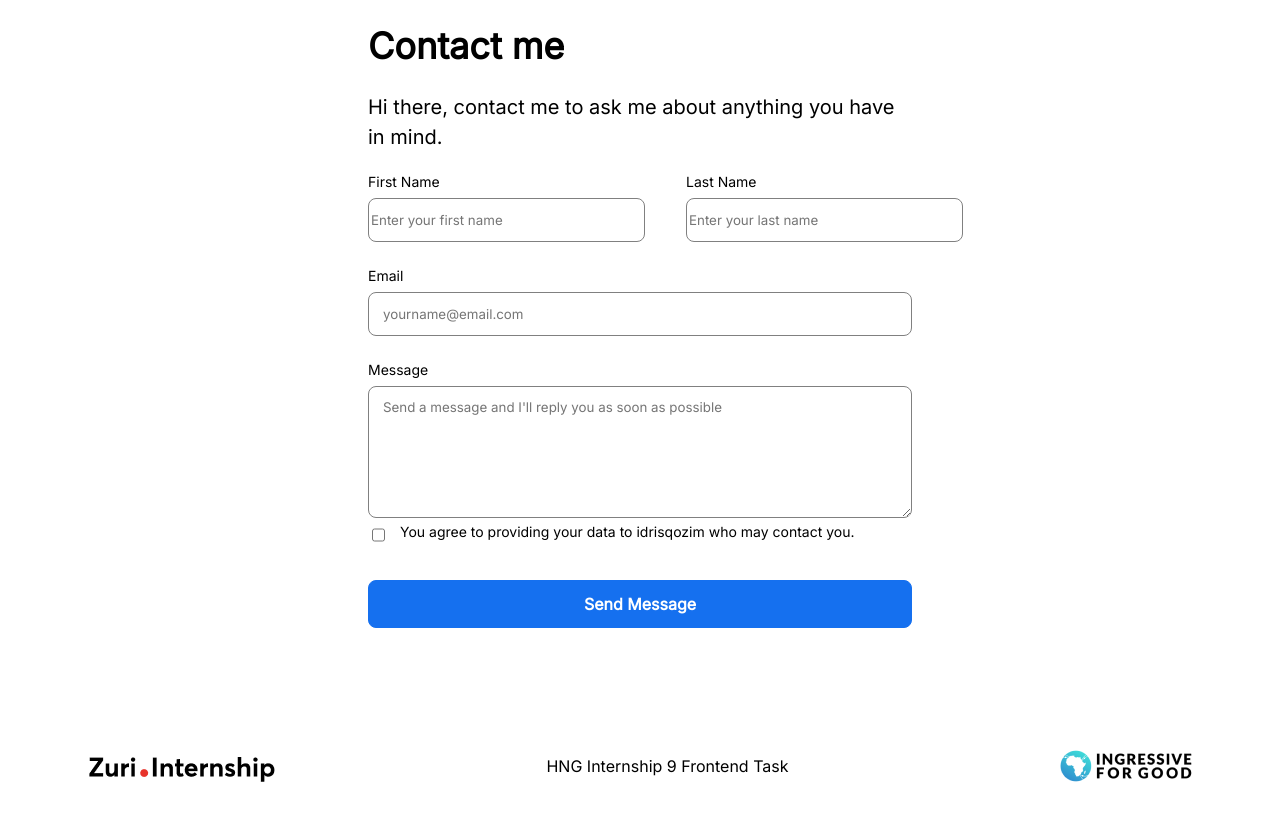
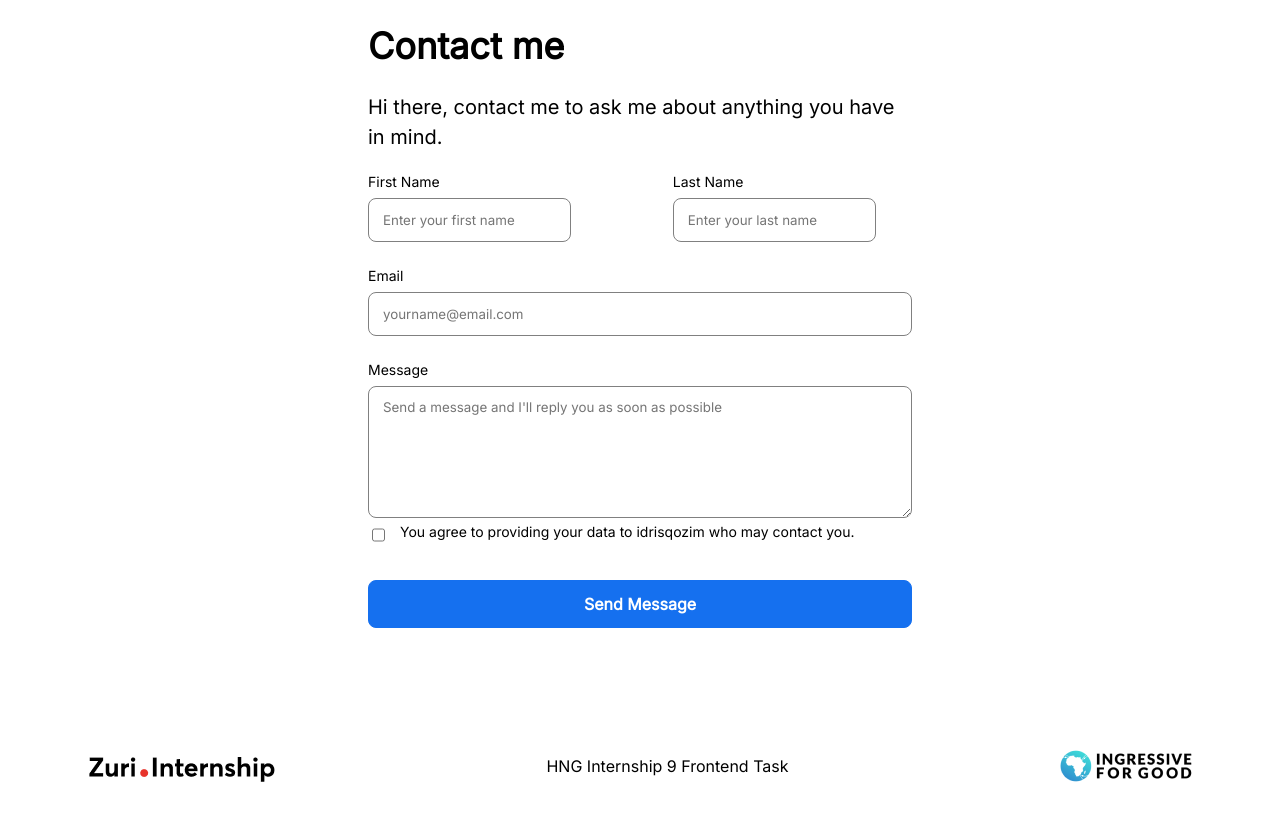
Before and after one commit to Cospis/Front-End-Stage-1-Task, a React (Create React App) app: page /contact in a window 1280 px wide. Shown: the top 820 px of the page. Built offline with nearby package versions, Linux system fonts and the light colour scheme.

Commit message:
Fix: fixed padding

```diff
--- a/src/index.css
+++ b/src/index.css
@@ -132,16 +132,17 @@ label{
 }
 .details-name{
   display: flex;
-  width: 100%;
+  width: 90%;
   column-gap: 120px;
 }
 #first_name, #last_name{
   height: 44px;
   border-radius: 8px;
   margin-bottom: 24px;
-  width: 140%;
+  width: 110%;
   box-sizing: border-box;
   border: grey 1px solid;
+  padding: 12px 14px;
 }
 
 .footer{
```
